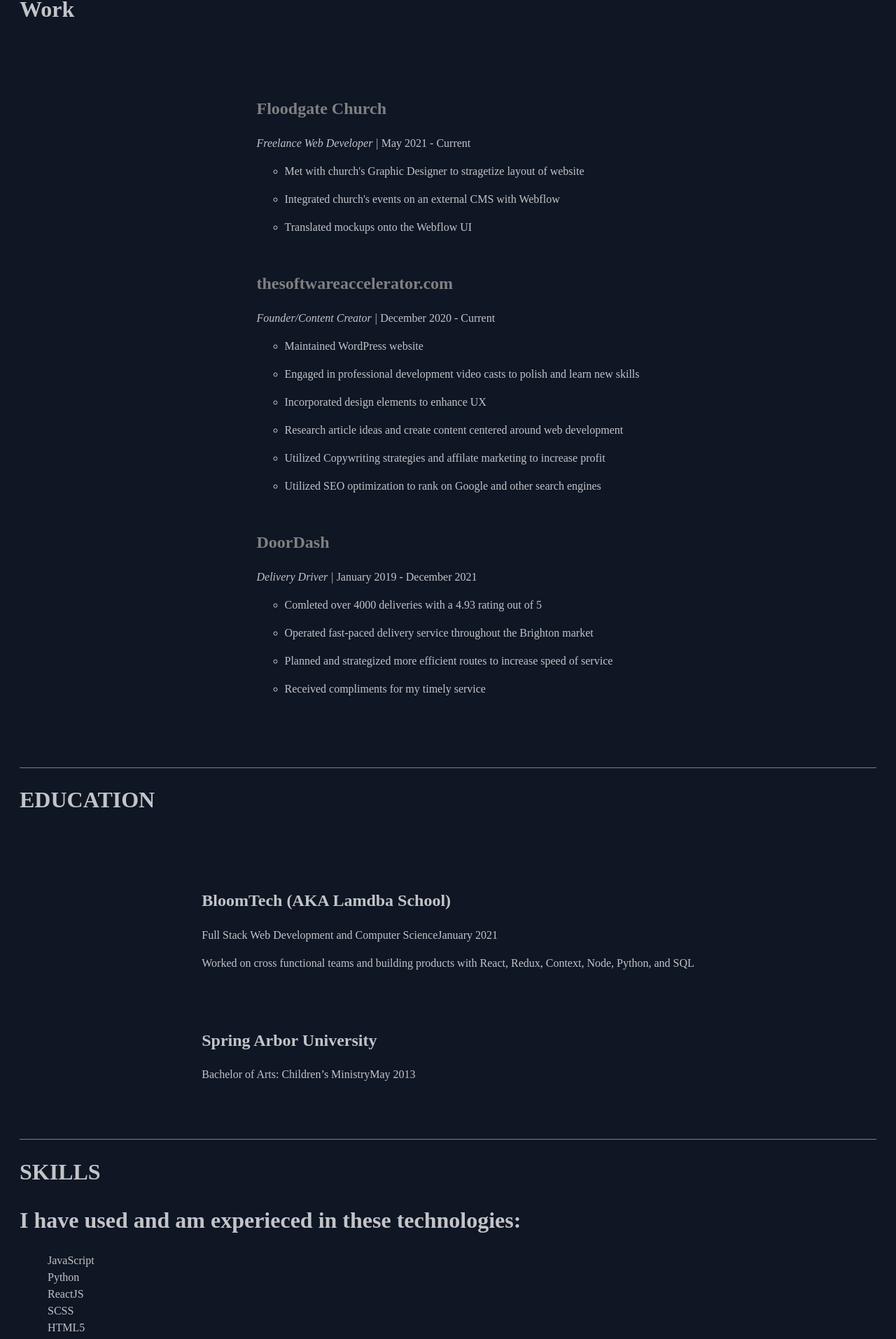
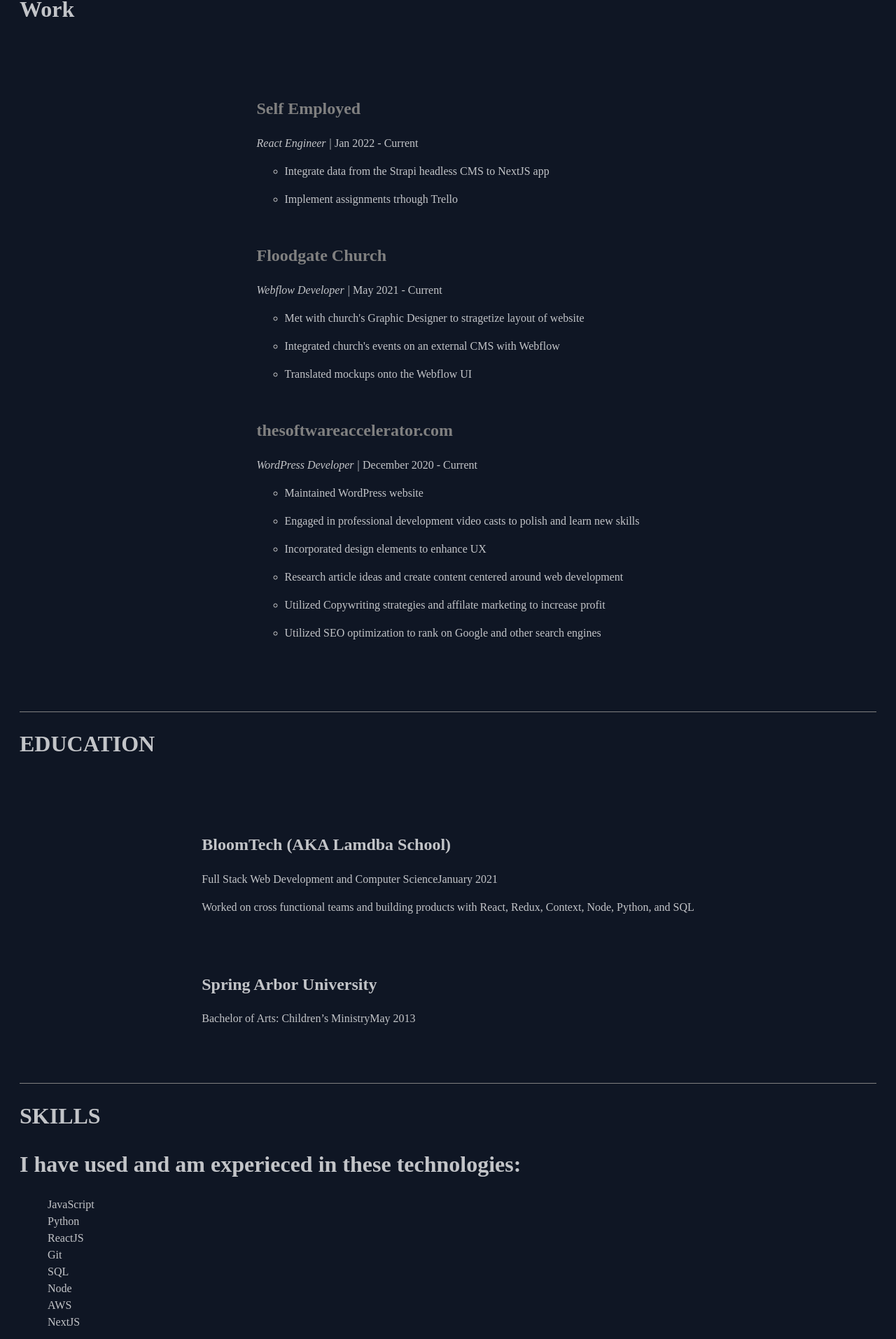
Before and after one commit to devaneyj3/next-portfolio, a Next.js app: page / in a window 1280 px wide. Shown: the part 4808-6722 px from the top of the page at 70% size. Built offline with nearby package versions, Linux system fonts and the light colour scheme.

Commit message:
modify experience

```diff
--- a/public/resumeData.js
+++ b/public/resumeData.js
@@ -45,8 +45,18 @@
 		],
 		work: [
 			{
+				company: "Self Employed",
+				title: "React Engineer",
+				years: "Jan 2022 - Current",
+				description: [
+					"Integrate data from the Strapi headless CMS to NextJS app",
+					"Implement assignments trhough Trello",
+					,
+				],
+			},
+			{
 				company: "Floodgate Church",
-				title: "Freelance Web Developer",
+				title: "Webflow Developer",
 				years: "May 2021 - Current",
 				description: [
 					"Met with church's Graphic Designer to stragetize layout of website",
@@ -56,7 +66,7 @@
 			},
 			{
 				company: "thesoftwareaccelerator.com",
-				title: "Founder/Content Creator",
+				title: "WordPress Developer",
 				years: "December 2020 - Current",
 				description: [
 					"Maintained WordPress website",
@@ -65,17 +75,6 @@
 					"Research article ideas and create content centered around web development",
 					"Utilized Copywriting strategies and affilate marketing to increase profit",
 					"Utilized SEO optimization to rank on Google and other search engines",
-				],
-			},
-			{
-				company: "DoorDash",
-				title: "Delivery Driver",
-				years: "January 2019 - December 2021",
-				description: [
-					"Comleted over 4000 deliveries with a 4.93 rating out of 5",
-					"Operated fast-paced delivery service throughout the Brighton market",
-					"Planned and strategized more efficient routes to increase speed of service",
-					"Received compliments for my timely service",
 				],
 			},
 		],
@@ -93,11 +92,7 @@
 				value: "80%",
 			},
 			{
-				label: "SCSS",
-				value: "60%",
-			},
-			{
-				label: "HTML5",
+				label: "Git",
 				value: "80%",
 			},
 			{
@@ -111,6 +106,10 @@
 			{
 				label: "AWS",
 				value: "50%",
+			},
+			{
+				label: "NextJS",
+				value: "70%",
 			},
 		],
 	},
```
